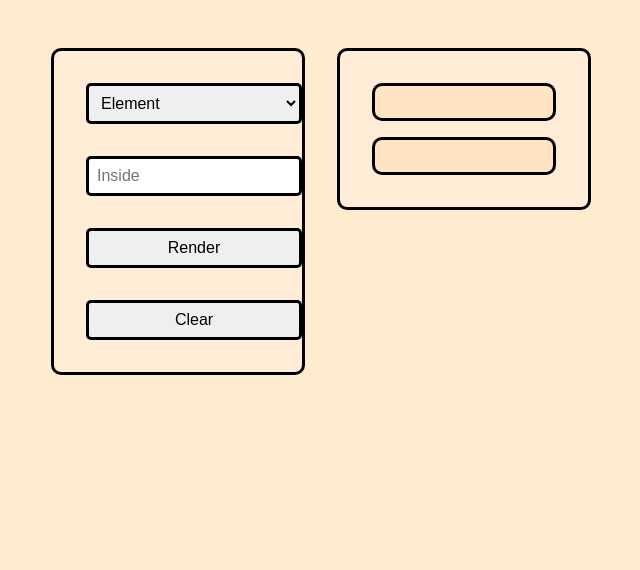
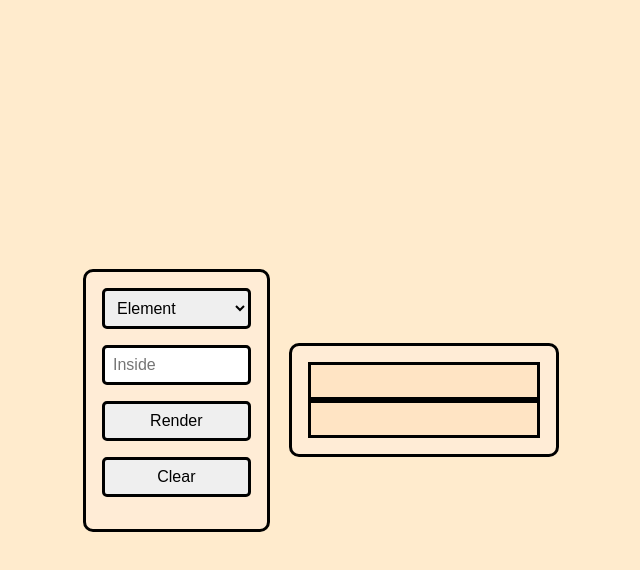
Before and after one commit to Tan01010/RenderFill, a plain HTML site: page index.html in a window 1280 px wide. Shown: the whole page, without its empty margins (319-959 px from the left). Drawn offline with Linux system fonts and the light colour scheme.

Commit message:
Update styles.css

```diff
--- a/styles.css
+++ b/styles.css
@@ -1,41 +1,40 @@
 * {
-  padding: 1rem;
-  margin: 1rem;
-  border-radius: 10px;
-  box-sizing: border-box; /* Ensures padding and border are included in width */
+  padding: 0;
+  margin: 0;
+  box-sizing: border-box;
 }
 
 body, html {
+  height: 100%;
+  font-family: Arial, sans-serif;
   display: flex;
-  flex-direction: column;
+  justify-content: center;
   align-items: center;
   background-color: blanchedalmond;
-  height: 100%;
-  margin: 0;
-  font-family: Arial, sans-serif; /* Use a commonly available font */
-}
-
-html {
-  border: 0;
 }
 
 .container {
   width: 100%;
-  max-width: 1200px; /* Limit maximum width of content */
+  max-width: 1200px;
   display: flex;
-  flex-direction: column;
-  align-items: center;
+  flex-wrap: wrap;
+  justify-content: center;
+  align-items: flex-start;
+  gap: 1rem;
   padding: 1rem;
   box-sizing: border-box;
 }
 
 form {
   width: 100%;
-  max-width: 400px; /* Adjust max-width for better readability on smaller screens */
+  max-width: 400px;
   background-color: #ffecd6;
   padding: 1rem;
   border-radius: 10px;
   border: 3px solid black;
+}
+
+form > * {
   margin-bottom: 1rem;
 }
 
@@ -45,7 +44,6 @@ select, input, button {
   font-size: 1rem;
   border-radius: 5px;
   border: 3px solid black;
-  box-sizing: border-box;
 }
 
 button, select:hover {
@@ -54,10 +52,11 @@ button, select:hover {
 
 #result-container {
   width: 100%;
+  max-width: 800px;
   background-color: #ffecd6;
-  border: 3px solid black;
   padding: 1rem;
   border-radius: 10px;
+  border: 3px solid black;
 }
 
 #result, #html-code {
@@ -187,26 +186,18 @@ button, select:hover {
 /* Responsive Design */
 
 @media (min-width: 768px) {
-  body, html {
-    flex-direction: row; /* Switch to row direction for larger screens */
-    justify-content: center;
-    align-items: flex-start;
-  }
-
   .container {
-    flex-direction: row; /* Arrange form and result side by side */
-    justify-content: space-between;
-    align-items: flex-start;
+    flex-direction: row;
   }
 
   form {
-    width: calc(50% - 1rem); /* Adjust form width for better spacing */
-    margin-right: 1rem;
-    margin-bottom: 0; /* Remove bottom margin for better alignment */
+    width: 40%;
+    margin-right: 2%;
+    margin-bottom: 0;
   }
 
   #result-container {
-    width: calc(50% - 1rem); /* Adjust result container width */
-    margin-left: 1rem;
+    width: 58%;
+    margin-left: 2%;
   }
 }
```
